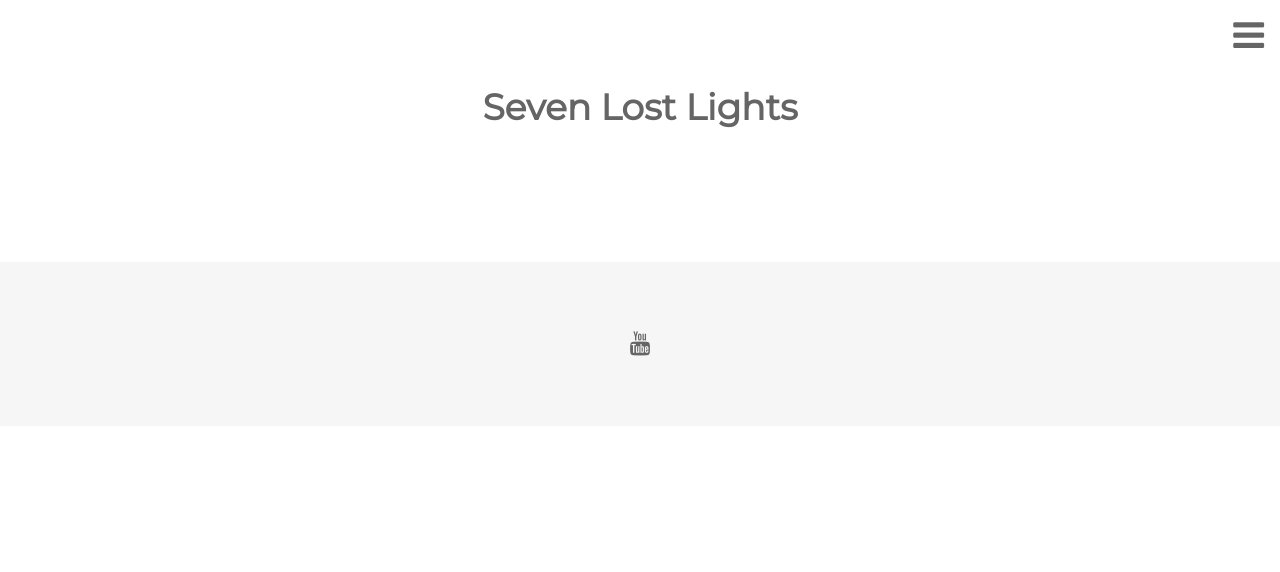
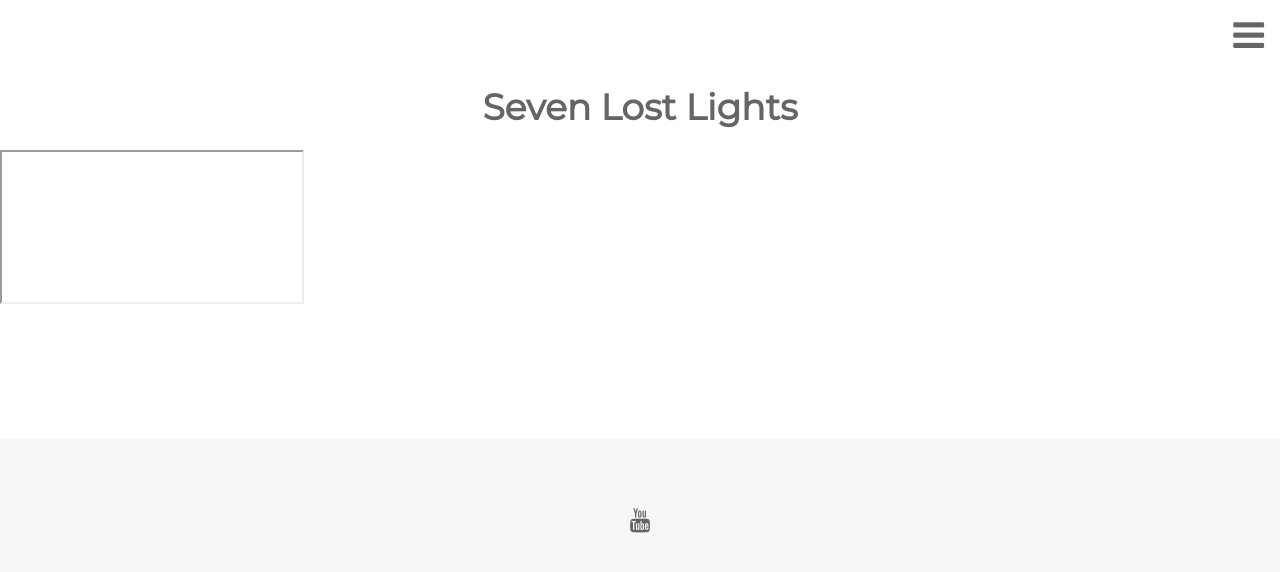
Before and after one commit to SevenLostLights/main, a plain HTML site: page index.html in a window 1280 px wide. Drawn offline with nearby package versions, Linux system fonts and the light colour scheme.

Commit message:
Update index.html

```diff
--- a/index.html
+++ b/index.html
@@ -39,6 +39,12 @@ img {margin-bottom: -7px}
 </header>
 </div>
 
+<div class="videowrapper">
+<iframe>
+    src="https://www.youtube.com/embed?listType=playlist&list=UUXfnFGxvoEvHtKM170YLYPg"
+</iframe>
+</div>
+
 <!-- End Page Content -->
 </div>
 
```
